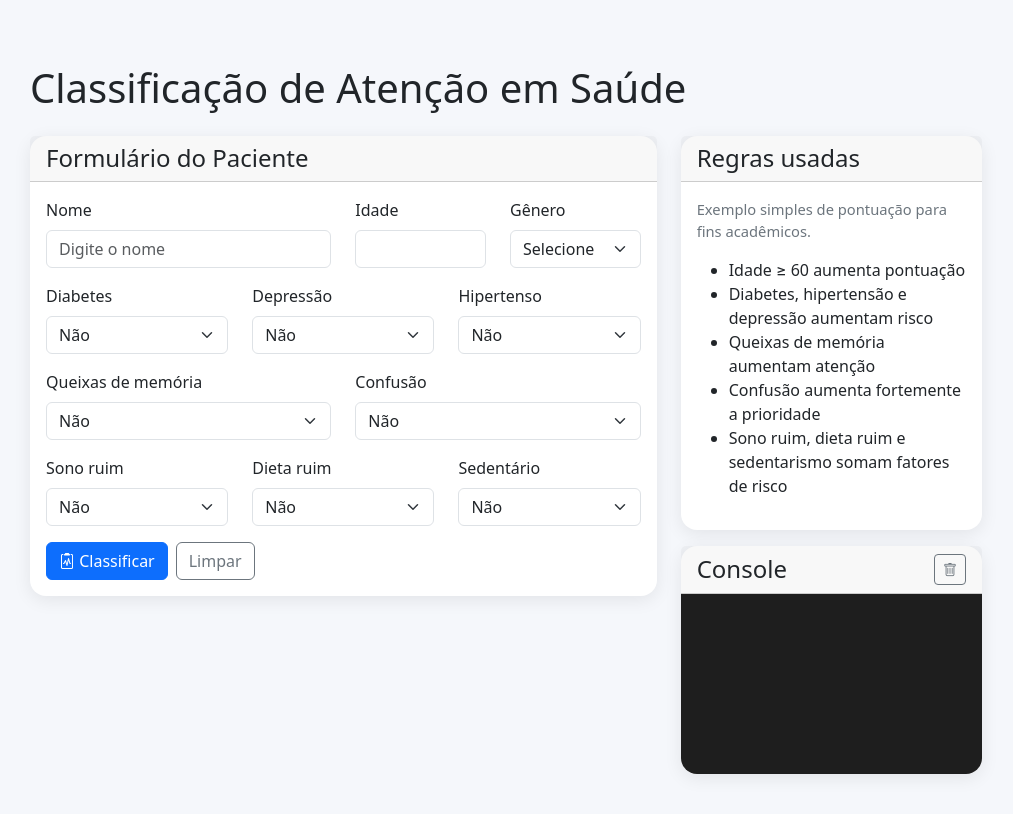
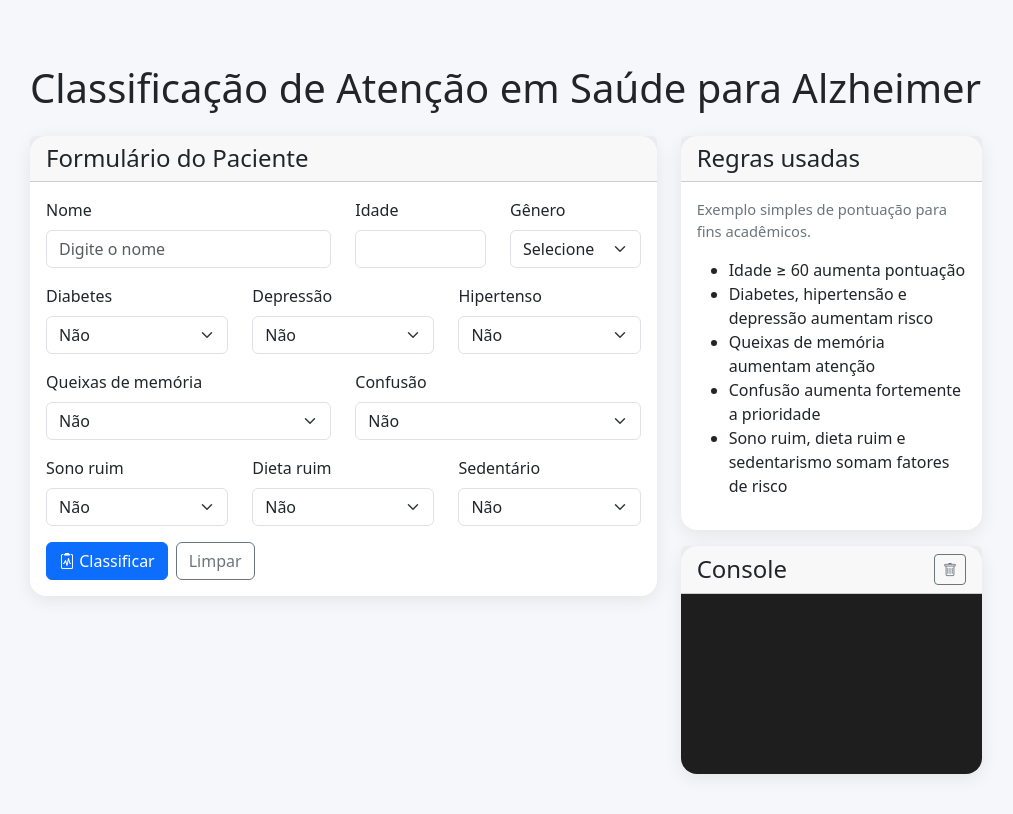
Before and after one commit to ueidesantos/pos-ia, a website with bundled scripts: page 01-LLM/src/index.html in a window 1280 px wide. Shown: the whole page, without its empty margins (134-1147 px from the left). Built offline with nearby package versions, Linux system fonts and the light colour scheme; a script that the page names is missing.

Commit message:
titlePage alterado

```diff
--- a/01-LLM/src/index.html
+++ b/01-LLM/src/index.html
@@ -12,7 +12,7 @@
 
 <body>
   <div class="main">
-    <h1 class="mb-4">Classificação de Atenção em Saúde</h1>
+    <h1 class="mb-4">Classificação de Atenção em Saúde para Alzheimer</h1>
 
     <div class="row">
       <div class="col-lg-8">
```
